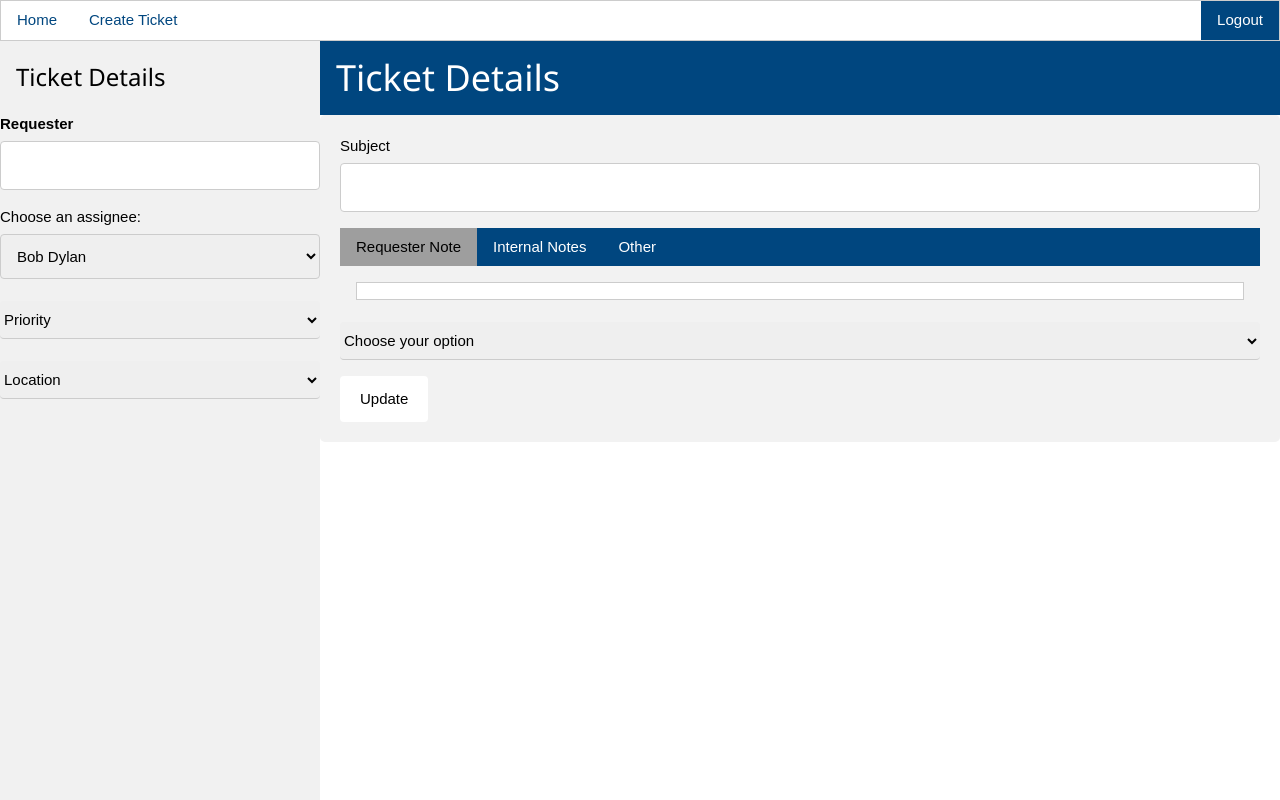
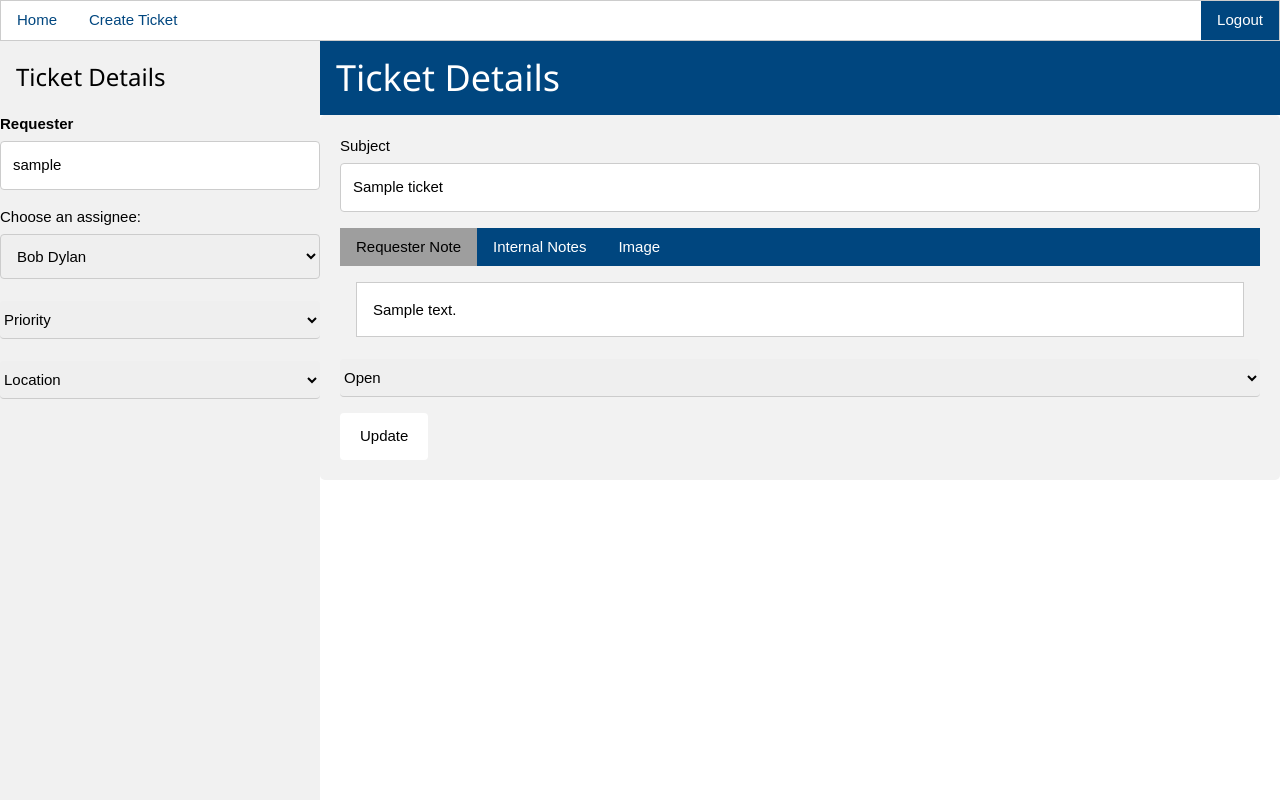
Before and after one commit to OldSchoolIzzy/Report-A-Problem, a Django app: page /triage/viewTicket/1/ in a window 1280 px wide. Run offline with Django 4.2, Linux system fonts and the light colour scheme; tables that the repository leaves empty hold one stand-in row (values such as "Sample post").

Commit message:
View Ticket work

```diff
--- a/TicketSystem/models.py
+++ b/TicketSystem/models.py
@@ -34,7 +34,7 @@ class Ticket(models.Model):
     status = models.CharField(max_length=15, choices=STATUS_TYPES, default=UNSOLVED)
     description = models.TextField(max_length=255)
     problemType = models.CharField(max_length=15, choices=PROBLEM_TYPES)
-    image = models.ImageField(upload_to='', storage=None, max_length=100, blank=True)
+    image = models.ImageField(upload_to='static/img', storage=None, max_length=100, blank=True)
 
     def __str__(self):
         return f'Ticket id: {self.id} Status: {self.status}'
--- a/TicketSystem/templates/ticket/viewTicket.html
+++ b/TicketSystem/templates/ticket/viewTicket.html
@@ -6,7 +6,8 @@
     <meta name="viewport" content="width=device-width, initial-scale=1">
     <link rel="stylesheet" href="https://www.w3schools.com/w3css/4/w3.css">
     <link rel="stylesheet" href="https://cdnjs.cloudflare.com/ajax/libs/font-awesome/4.7.0/css/font-awesome.min.css">
-    <link rel="stylesheet" href="../../static/css/createTicket.css">
+    {% load static from static %}
+    <link rel="stylesheet" href="{% static "css/createTicket.css" %}">
 </head>
 <body>
 <!-- Navbar -->
@@ -20,7 +21,7 @@
         <h3 class="w3-bar-item">Ticket Details</h3>
         <label class="w3-text-black"><b>Requester</b></label>
         <label>
-            <input class="w3-input w3-border" name="requester" type="text" value="{{ requester }}">
+            <input class="w3-input w3-border" name="requester" type="text" value="{{ ticket.username }}">
         </label>
         <label for="assignee">Choose an assignee:</label>
           <select name="assignee" id="assignee">
@@ -37,18 +38,24 @@
         <label>
             <select class="w3-select" name="priority">
                   <option value="" disabled selected>Priority</option>
-                  <option value="1">Low</option>
-                  <option value="2">High</option>
-                  <option value="3">Medium</option>
+                  <option value="L" {% if ticket.priority == "L" %}selected{% endif %}>Low</option>
+                  <option value="H" {% if ticket.priority == "H" %}selected{% endif %}>High</option>
+                  <option value="M" {% if ticket.priority == "M" %}selected{% endif %}>Medium</option>
             </select>
         </label>
 
         <label>
             <select class="w3-select" name="building">
                   <option value="" disabled selected>Location</option>
-                  <option value="1">Dunham Hall</option>
-                  <option value="2">Stephens Hall</option>
-                  <option value="3">John C. Dunham Hall</option>
+                  <option value="Dunham Hall" {% if ticket.buildingName == "Dunham Hall" %}selected{% endif %}>
+                      Dunham Hall
+                  </option>
+                  <option value="Stephens Hall" {% if ticket.buildingName == "Stephens Hall" %}selected{% endif %}>
+                      Stephens Hall
+                  </option>
+                  <option value="John C. Dunham Hall" {% if ticket.buildingName == "John C. Dunham Hall" %}selected{% endif %}>
+                      John C. Dunham Hall
+                  </option>
             </select>
         </label>
     </div>
@@ -62,36 +69,34 @@
                 {% csrf_token %}
 
                 <label for="subject">Subject</label>
-                <input type="text" id="subject" name="subject" value="{{ Subject }}">
+                <input type="text" id="subject" name="subject" value="{{ ticket.subject }}">
 
-                {% comment %} event is deprecated so might need to update this in the future {% endcomment %}
                 <div class="w3-bar w3-text-white" style="background-color: #00467F">
                   <span class="w3-bar-item w3-button tablink w3-grey" onclick="openCity(event, 'RequesterNote')">Requester Note</span>
                   <span class="w3-bar-item w3-button tablink" onclick="openCity(event, 'InternalNote')">Internal Notes</span>
-                  <span class="w3-bar-item w3-button tablink" onclick="openCity(event, 'Other')">Other</span>
+                  <span class="w3-bar-item w3-button tablink" onclick="openCity(event, 'Image')">Image</span>
                 </div>
 
                 <div id="RequesterNote" class="w3-container tab">
                     <div class="w3-panel w3-border" style="background-color: white">
-                        <p>{{ requestNote }}</p>
+                        <p>{{ ticket.description }}</p>
                     </div>
                 </div>
                 <div id="InternalNote" class="w3-container tab" style="display:none">
                     <label for="InternalNote"></label>
                     <textarea id="InternalNote" name="InternalNote" placeholder="Write internal note..." style="height:100px"></textarea>
-                    <p> internal notes list go here</p>
                 </div>
-                <div id="Other" class="w3-container tab" style="display:none">
-                  <p>I have no idea what this is..... oof.</p>
+                <div id="Image" class="w3-container tab" style="display:none">
+                    <img src="{% static 'img' %}" alt="image" height="100px" width="100px">
                 </div>
 
                 <label>
                     <select class="w3-select" name="option">
                         <option value="" disabled selected>Choose your option</option>
-                        <option value="1">Solved</option>
-                        <option value="2">Pending</option>
-                        <option value="2">Unsolved</option>
-                        <option value="2">Open</option>
+                        <option value="S" {% if ticket.status == "S" %}selected{% endif %}>Solved</option>
+                        <option value="P" {% if ticket.status == "P" %}selected{% endif %}>Pending</option>
+                        <option value="U" {% if ticket.status == "U" %}selected{% endif %}>Unsolved</option>
+                        <option value="O" {% if ticket.status == "O" %}selected{% endif %}>Open</option>
                     </select>
                 </label>
                 <input type="submit" value="Update" class="w3-white">
--- a/TicketSystem/templates/triage/open.html
+++ b/TicketSystem/templates/triage/open.html
@@ -8,7 +8,7 @@
 
 {% block rows %}
     {% for ticket in tickets %}
-        <tr class="item" onclick="window.location='viewTicket/{{ ticket.id }}'">
+        <tr class="item" onclick="window.location='/triage/viewTicket/{{ ticket.id }}'">
             <td>{{ ticket.id }}</td>
             <td>{{ ticket.subject }}</td>
             <td>{{ ticket.username }}</td>
--- a/TicketSystem/templates/triage/pending.html
+++ b/TicketSystem/templates/triage/pending.html
@@ -8,7 +8,7 @@
 
 {% block rows %}
     {% for ticket in tickets %}
-        <tr class="item" onclick="window.location='viewTicket/{{ ticket.id }}'">
+        <tr class="item" onclick="window.location='/triage/viewTicket/{{ ticket.id }}'">
             <td>{{ ticket.id }}</td>
             <td>{{ ticket.subject }}</td>
             <td>{{ ticket.username }}</td>
--- a/TicketSystem/templates/triage/solved.html
+++ b/TicketSystem/templates/triage/solved.html
@@ -8,7 +8,7 @@
 
 {% block rows %}
     {% for ticket in tickets %}
-        <tr class="item" onclick="window.location='viewTicket/{{ ticket.id }}'">
+        <tr class="item" onclick="window.location='/triage/viewTicket/{{ ticket.id }}'">
             <td>{{ ticket.id }}</td>
             <td>{{ ticket.subject }}</td>
             <td>{{ ticket.username }}</td>
--- a/TicketSystem/templates/triage/unsolved.html
+++ b/TicketSystem/templates/triage/unsolved.html
@@ -8,7 +8,7 @@
 
 {% block rows %}
     {% for ticket in tickets %}
-        <tr class="item" onclick="window.location='viewTicket/{{ ticket.id }}'">
+        <tr class="item" onclick="window.location='/triage/viewTicket/{{ ticket.id }}'">
             <td>{{ ticket.id }}</td>
             <td>{{ ticket.subject }}</td>
             <td>{{ ticket.username }}</td>
--- a/TicketSystem/views.py
+++ b/TicketSystem/views.py
@@ -59,8 +59,10 @@ def view_ticket(request, ticket_id):
     if request.method == 'POST':
         # update ticket in the database
         return
-    ticket = Ticket.objects.filter(id=ticket_id)
-    return render(request, 'ticket/viewTicket.html', {'ticket': ticket})
+    ticket = Ticket.objects.get(id=ticket_id)
+
+    print(ticket)
+    return render(request, 'ticket/viewTicket.html', {'ticket': ticket, 'options': ticket.STATUS_TYPES})
 
 
 def update_ticket(request, id):
```
Also changed, not shown: IMG_20230308_125824.jpg (added), TicketSystem/migrations/0002_alter_ticket_image.py (added), TicketSystem/urls.py (line endings or trailing spaces), static/img/IMG_20230308_125824.jpg (added), static/img/IMG_20230308_125824_58xvrkR.jpg (added).
